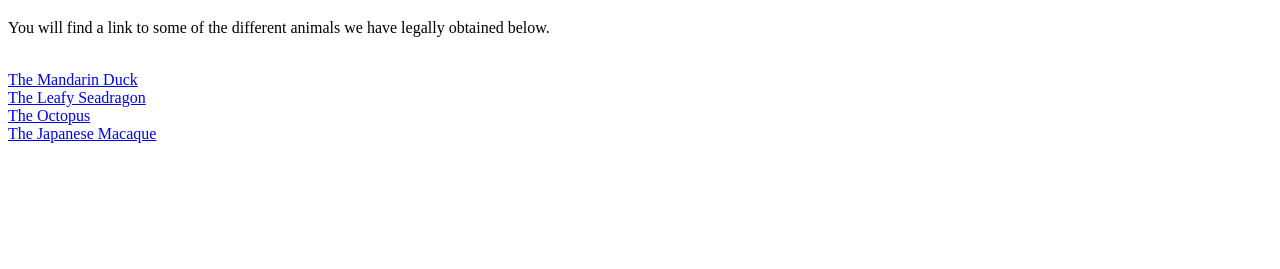
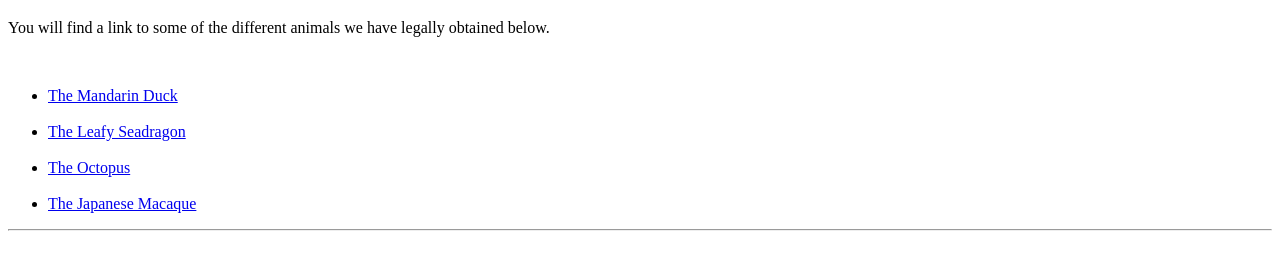
Before and after one commit to MashroorAli/Assignment1, a plain HTML site: page index.html in a window 1280 px wide. Shown: the part 61-330 px from the top of the page. Drawn offline with Linux system fonts and the light colour scheme.

Commit message:
added bullet points for each animal, fixed a typo in the japanese macaque page

```diff
--- a/index.html
+++ b/index.html
@@ -1,17 +1,19 @@
 <!DOCTYPE html>
 <head>
-    <title>Exotic Animals</title>
+    <title>MHEA</title>
 </head>
 <body>
     <h1>Mash's House of Exotic Animals (Legal)</h1>
     <p>You will find a link to some of the different animals we have legally obtained below.</p>
     <br/>
-    <a href = "duck.html" >The Mandarin Duck</a>
-    <br/>
-    <a href = "seadragon.html" >The Leafy Seadragon</a>
-    <br/>
-    <a href = "octopus.html" >The Octopus</a>
-    <br/>
-    <a href = "japanese_macaque.html" >The Japanese Macaque</a>
-
+    <ul>
+        <li><a href = "duck.html" >The Mandarin Duck</a></li>
+        <br/>
+        <li><a href = "seadragon.html" >The Leafy Seadragon</a></li>
+        <br/>
+        <li><a href = "octopus.html" >The Octopus</a></li>
+        <br/>
+        <li><a href = "japanese_macaque.html" >The Japanese Macaque</a></li>
+        </ul>
 </body>
+<hr/>
```
Also changed, not shown: japanese_macaque.html (+1 -1 lines).
